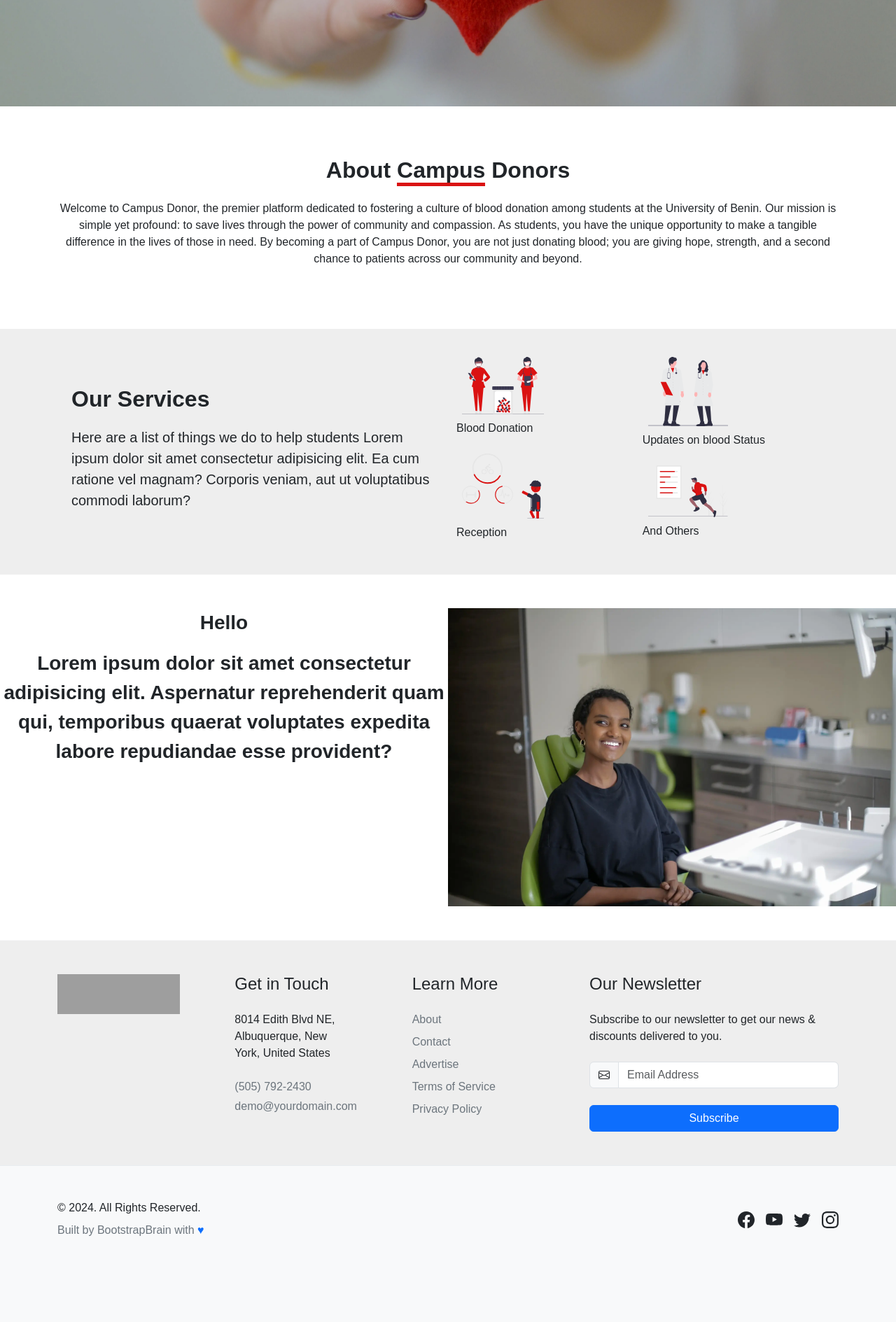
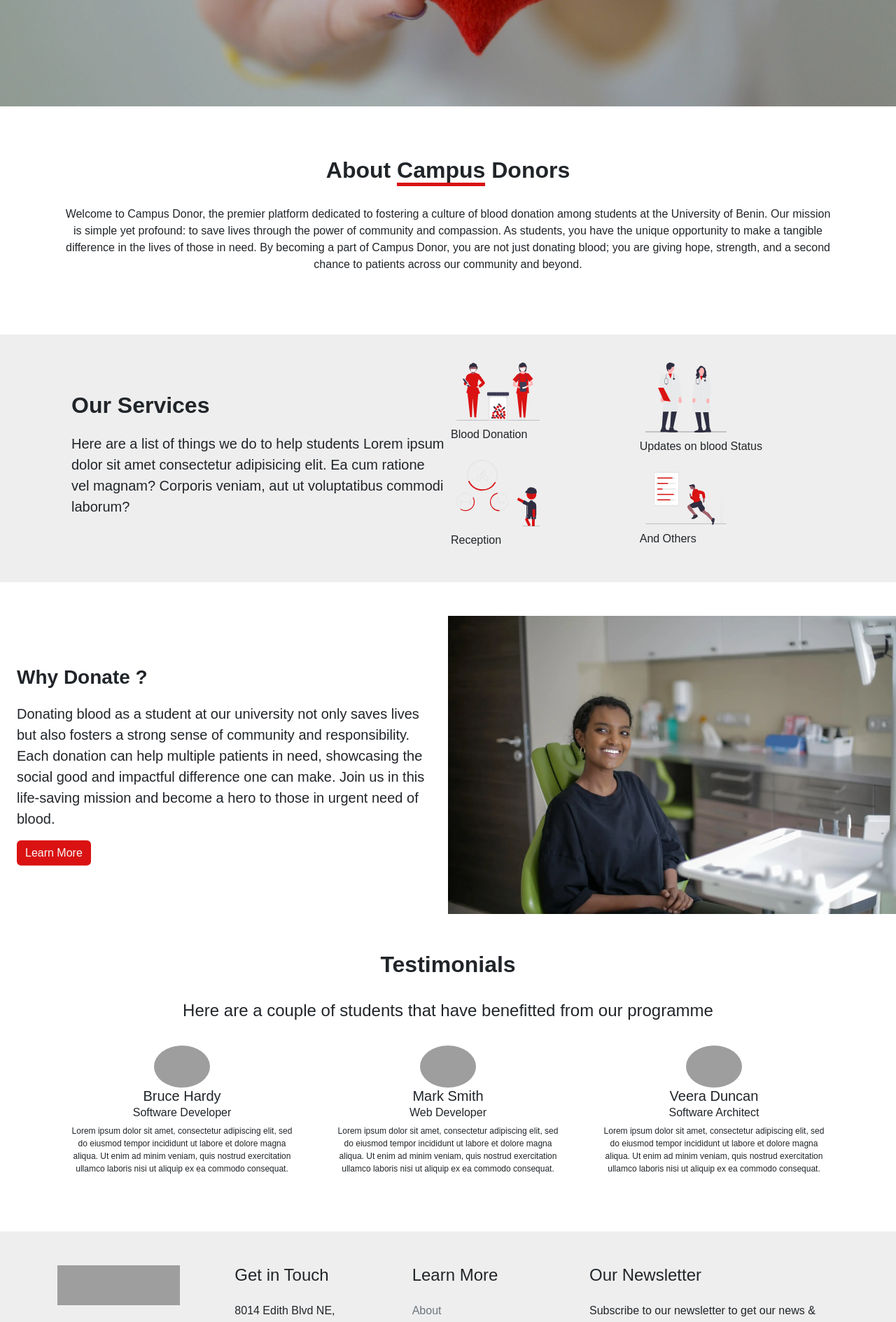
Before and after one commit to samueldobi/Campus-donors, a PHP site: page / in a window 1280 px wide. Shown: the part 560-2449 px from the top of the page at 70% size. Before the commit the page ends 2326 px from the top, so only its background shows below. Run offline with PHP 8.4, Linux system fonts and the light colour scheme; grey boxes are pictures that could not be loaded.

Commit message:
added a new section

```diff
--- a/assets/style.css
+++ b/assets/style.css
@@ -66,11 +66,35 @@ nav{
 }
 /* Services section */
 
-/* Help-donate section */
+/* why-donate section */
+.why-donate-text{
+    transform: translateY(10%);
+}
+.learn-btn{
+    background-color:var(--red) ;
+    border: inherit;
+}
 /* .help-img {
     width: ;
 } */
-/* Help-donate section */
+/* why-donate section */
+
+/* Testimonials section */
+.card{
+
+    border:none;
+}
+
+.user-content p{
+    margin-top:5px;
+    font-size:12px;
+}
+
+
+.ratings i{
+    color:blue;
+}
+/* Testimonials section */
 
 
 /* Footer  section */
@@ -78,3 +102,15 @@ nav{
     background-color: var(--grey);
 }
 /* Footer  section */
+/* .dropdown-menu{
+    background-color: red;
+    display: none;
+} */
+ /* Media Queries */
+ @media screen and (max-width: 480px) {
+    .why-donate-text{
+        transform: translateY(1%);
+    }
+  }
+
+ /* Media Queries */
--- a/includes/header.php
+++ b/includes/header.php
@@ -33,13 +33,13 @@
               <a class="nav-link mx-2" href="#">Pricing</a>
             </li>
             <li class="nav-item dropdown">
-              <!-- <a class="nav-link mx-2 dropdown-toggle" href="#" id="navbarDropdownMenuLink" role="button" data-bs-toggle="dropdown" aria-expanded="false">
-                Company
-              </a> -->
+              <a class="nav-link mx-2 dropdown-toggle" href="#" id="navbarDropdownMenuLink" role="button" data-bs-toggle="dropdown" aria-expanded="false">
+                How it works
+              </a>
               <ul class="dropdown-menu" aria-labelledby="navbarDropdownMenuLink">
-                <li><a class="dropdown-item" href="#">Criteria</a></li>
-                <!-- <li><a class="dropdown-item" href="#">About Us</a></li> -->
-                <li><a class="dropdown-item" href="#">Contact us</a></li>
+                <li><a class="dropdown-item" href="#">How to donate</a></li>
+                <li><a class="dropdown-item" href="#">Who can donate</a></li>
+                <li><a class="dropdown-item" href="#">Why donate </a></li>
               </ul>
             </li>
           </ul>
--- a/index.php
+++ b/index.php
@@ -1,6 +1,4 @@
 <?php include 'includes/header.php' ?>
-
-
   <!-- ======= Hero  Section ======= -->
 <section class="hero-section  d-flex align-items-center mb-5">
     <div class="container">
@@ -29,7 +27,7 @@
 <!-- ======= About Section ======= -->
  <section class="about mt-5 mb-5">
     <div class="container p-3">
-        <div class="row">
+        <div class="row g-2">
             <h2 class="text-center fw-bold about-header p-2">
                 About <span id="campus"> Campus</span>  Donors
             </h2>
@@ -45,7 +43,7 @@
 <!-- ======= Services Section ======= -->
  <section class="services mt-5 mb-5" >
     <div class="container d-flex   p-3">
-        <div class="row d-flex align-items-center justify-content-between p-3">
+        <div class="row d-flex align-items-center justify-content-between p-3 g-2">
             <div class="services-text col-lg-6">
                 <p class="fw-bold fs-2">Our Services</p>
                 <p class="fs-5">Here are a list of things we do to help students Lorem ipsum dolor sit amet consectetur adipisicing elit. Ea cum ratione vel magnam? Corporis veniam, aut ut voluptatibus commodi laborum?</p>
@@ -80,19 +78,134 @@
  </section>
 <!-- ======= Services Section ======= -->
 
-<!-- ======= Help Section ======= -->
- <section class="help-donate mt-5 mb-5">
+<!-- ======= Why Donate  Section ======= -->
+ <section class="why-donate mt-5 mb-5">
     <div class="d-sm-flex">
-        <div class="col-12 col-md-6 help-text  text-center ">
-            <p class=" fs-3 fw-bold">Hello</p>
-            <p class=" fs-3 fw-bold ">Lorem ipsum dolor sit amet consectetur adipisicing elit. Aspernatur reprehenderit quam qui, temporibus quaerat voluptates expedita labore repudiandae esse provident?</p>
+        <div class="col-12 col-md-6 why-donate-text   p-4 ">
+            <p class=" fs-3 fw-bold">Why Donate ?</p>
+            <p class=" fs-5  ">Donating blood as a student at our university not only saves lives but also fosters a strong sense of community and responsibility. Each donation can help multiple patients in need, showcasing the social good and impactful difference one can make. Join us in this life-saving mission and become a hero to those in urgent need of blood.</p>
+            <p class="learn-more">
+                <a href="why-donate.php" class="learn-btn btn text-light">
+                    Learn  More
+                </a>
+            </p>
         </div>
         <div class="help-img">
             <img src="assets/images/help-img.webp" class="img-fluid">
         </div>
     </div>
  </section>
-<!-- ======= Help Section ======= -->
+<!-- ======= Why Donate  Section ======= -->
+
+<!-- ======= Testimonials  Section ======= -->
+
+<div class="container mt-5 mb-5 g-2">
+    <div class="row g-2 ">
+        <p class="testimonials-header text-lg-center text-sm-start fw-bold fs-2">
+            Testimonials
+        </p>
+        <p class="testimonials-text text-lg-center text-sm-start fs-4 ">
+            Here are a couple of students that have benefitted from our programme
+        </p>
+    </div>
+    <div class="row g-2">
+        <div class="col-md-4">
+            <div class="card p-3 text-center px-4">
+
+                <div class="user-image">
+
+            <img src="https://i.imgur.com/PKHvlRS.jpg" class="rounded-circle" width="80"
+                    >
+
+                </div>
+
+                <div class="user-content">
+
+                    <h5 class="mb-0">Bruce Hardy</h5>
+                    <span>Software Developer</span>
+                    <p>Lorem ipsum dolor sit amet, consectetur adipiscing elit, sed do eiusmod tempor incididunt ut labore et dolore magna aliqua. Ut enim ad minim veniam, quis nostrud exercitation ullamco laboris nisi ut aliquip ex ea commodo consequat.</p>
+
+                </div>
+
+                <div class="ratings">
+                    <i class="fa fa-star"></i>
+                    <i class="fa fa-star"></i>
+                    <i class="fa fa-star"></i>
+                    <i class="fa fa-star"></i>
+
+                </div>
+
+            </div>
+        </div>
+
+        <div class="col-md-4">
+
+            <div class="card p-3 text-center px-4">
+
+                <div class="user-image">
+
+            <img src="https://i.imgur.com/w2CKRB9.jpg" class="rounded-circle" width="80"
+                    >
+
+                </div>
+
+                <div class="user-content">
+
+                    <h5 class="mb-0">Mark Smith</h5>
+                    <span>Web Developer</span>
+                    <p>Lorem ipsum dolor sit amet, consectetur adipiscing elit, sed do eiusmod tempor incididunt ut labore et dolore magna aliqua. Ut enim ad minim veniam, quis nostrud exercitation ullamco laboris nisi ut aliquip ex ea commodo consequat.</p>
+
+                </div>
+
+                <div class="ratings">
+                    <i class="fa fa-star"></i>
+                    <i class="fa fa-star"></i>
+                    <i class="fa fa-star"></i>
+                    <i class="fa fa-star"></i>
+                    <i class="fa fa-star"></i>
+
+                </div>
+
+            </div>
+
+        </div>
+
+        <div class="col-md-4">
+
+            <div class="card p-3 text-center px-4">
+
+                <div class="user-image">
+
+            <img src="https://i.imgur.com/ACeArwY.jpg" class="rounded-circle" width="80"
+                    >
+
+                </div>
+
+                <div class="user-content">
+
+                    <h5 class="mb-0">Veera  Duncan</h5>
+                    <span>Software Architect</span>
+                    <p>Lorem ipsum dolor sit amet, consectetur adipiscing elit, sed do eiusmod tempor incididunt ut labore et dolore magna aliqua. Ut enim ad minim veniam, quis nostrud exercitation ullamco laboris nisi ut aliquip ex ea commodo consequat.</p>
+
+                </div>
+
+                <div class="ratings">
+                    <i class="fa fa-star"></i>
+                    <i class="fa fa-star"></i>
+                    <i class="fa fa-star"></i>
+                    <i class="fa fa-star"></i>
+
+                </div>
+
+            </div>
+
+        </div>
+
+
+    </div>
+
+</div>
+<!-- ======= Testimonials  Section ======= -->
 
 
 <?php include 'includes/footer.php' ?>
```
